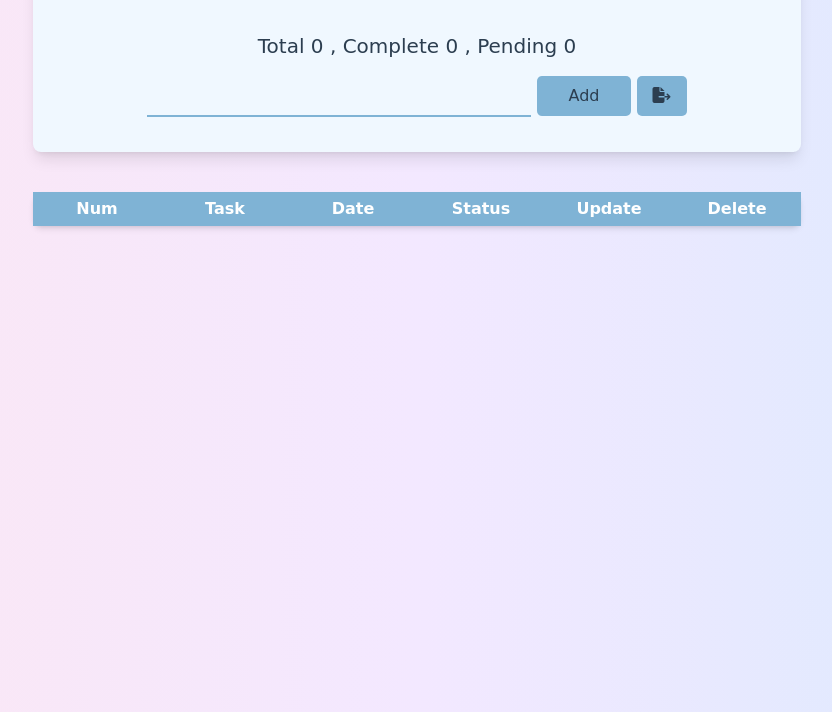
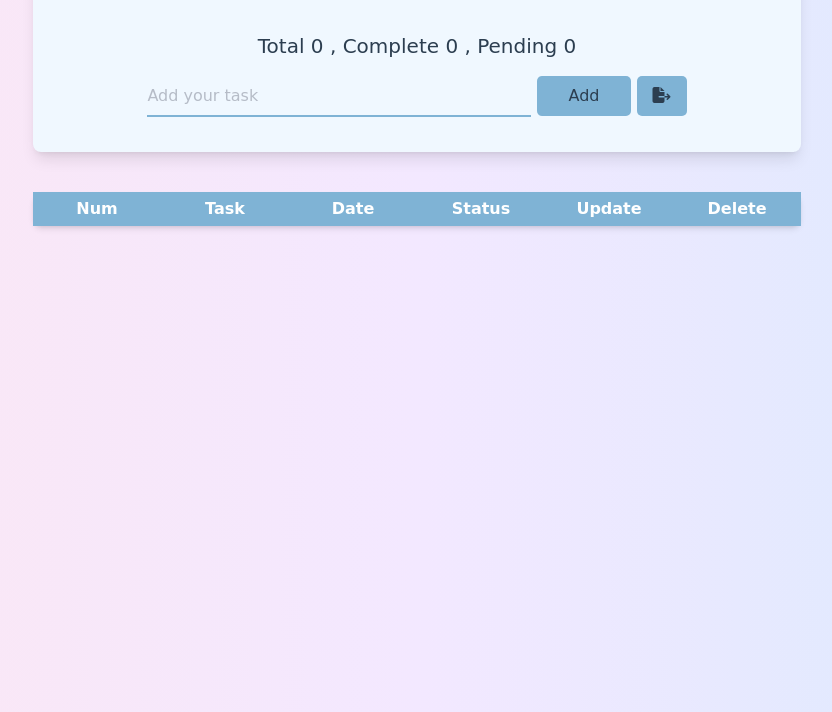
Before and after one commit to AbdurRahmanShanto/Project, a website built with Vite: page index.html in a window 1280 px wide. Shown: the part 88-800 px from the top of the page, without its empty margins (223-1055 px from the left). Built offline with nearby package versions, Linux system fonts and the light colour scheme.

Commit message:
placeholder

```diff
--- a/index.html
+++ b/index.html
@@ -25,7 +25,7 @@ class="bg-gradient-to-r from-pink-100 via-purple-100 to-blue-100 flex flex-col i
                         To do list</h1>
                   <h1 class="heading mt-5 text-base md:text-xl "></h1>
                   <form>
-                        <input type="text" id="user-input" class="border-b-2 w-[50%] bg-transparent h-10 border-b-[#7FB3D5] outline-none focus:border-b-[#A9CCE3] transition duration-300 transform focus:scale-105 focus:shadow-md focus:placeholder-opacity-50 placeholder-gray-400 placeholder-opacity-70 focus:outline-none">
+                        <input type="text" id="user-input" class="border-b-2 w-[50%] bg-transparent h-10 border-b-[#7FB3D5] outline-none focus:border-b-[#A9CCE3] transition duration-300 transform focus:scale-105 focus:shadow-md focus:placeholder-opacity-50 placeholder-gray-400 placeholder-opacity-70 focus:outline-none" placeholder="Add your task">
                         <label for="userinput"></label>
                         <button class="task-button bg-[#7FB3D5] pt-2 pb-2 pl-8 pr-8 rounded-[5px] hover:bg-[#FBDBD4] transition duration-300 transform hover:scale-105 hover:shadow-lg hover:rotate-2 active:scale-95 active:shadow-md">
                               Add
```
